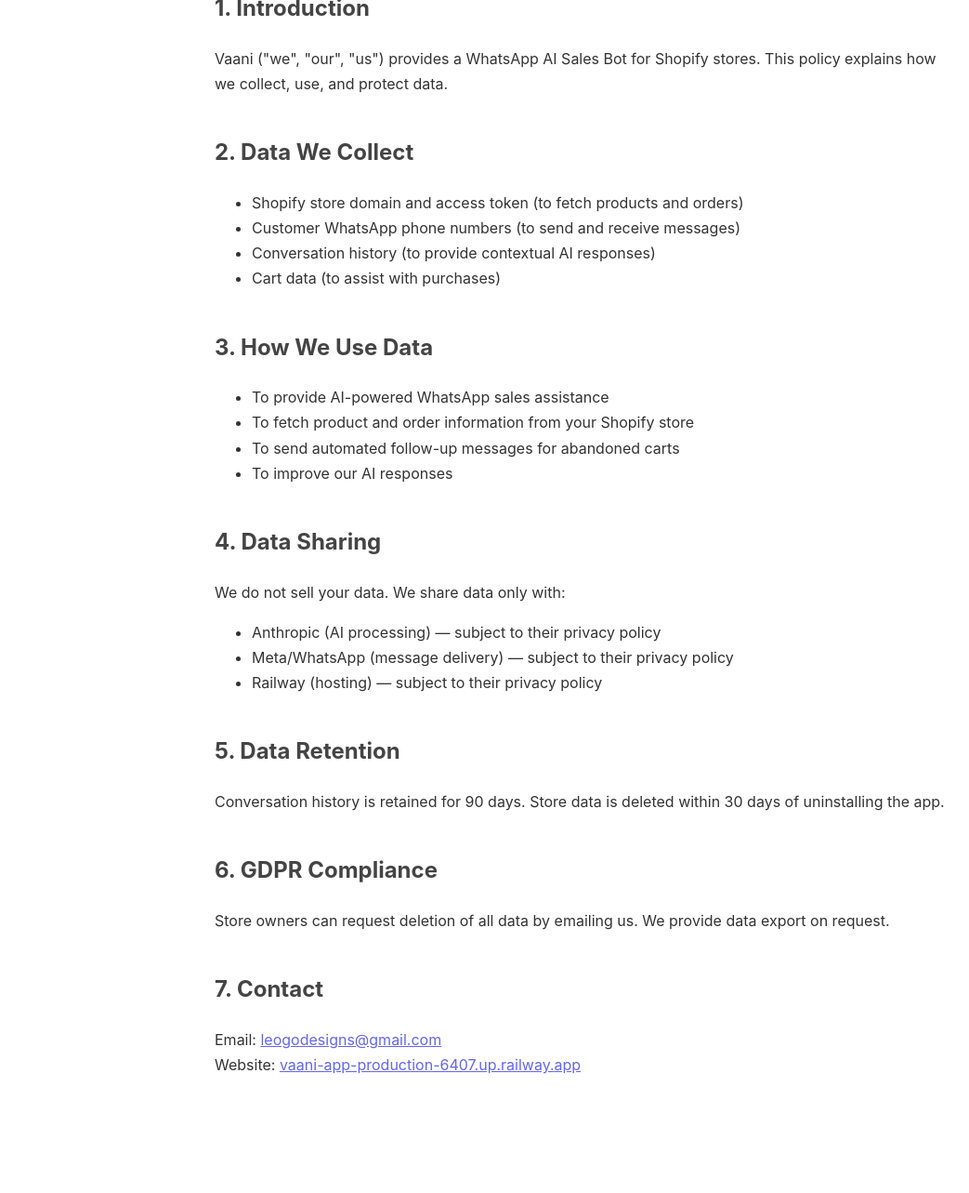
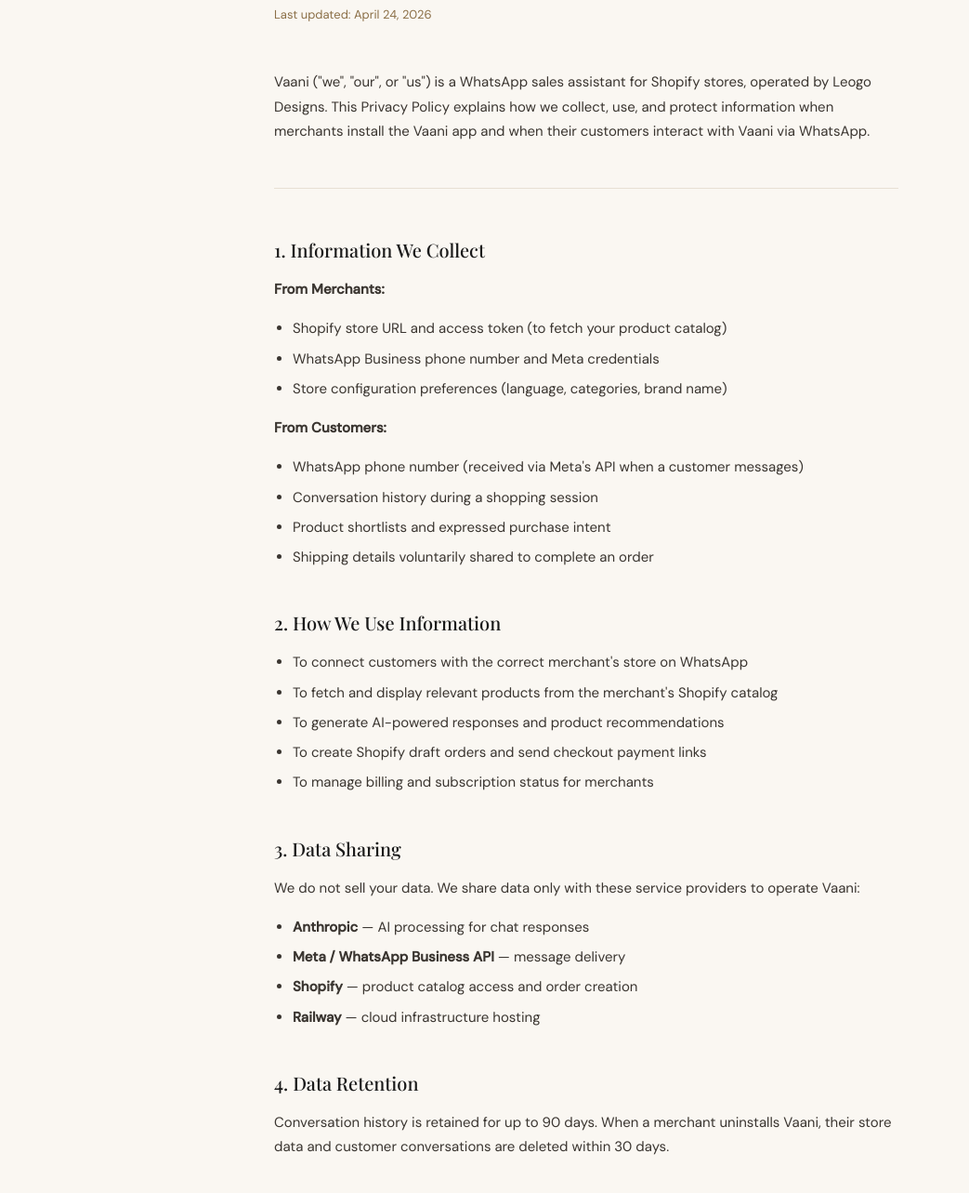
Before and after one commit to leogodesigns-bit/vaani-app, a website: page public/privacy.html in a window 1280 px wide. Shown: the part 214-1497 px from the top of the page at 93% size, without its empty margins (9-1052 px from the left). Before the commit the page ends 1433 px from the top, so only its background shows below. Drawn offline with nearby package versions, Linux system fonts and the light colour scheme.

Commit message:
Add privacy policy page

```diff
--- a/index.js
+++ b/index.js
@@ -3,6 +3,7 @@ const express = require('express');
 const { initDB } = require('./db');
 const { startScheduler } = require('./scheduler');
 const app = express();
+app.use(express.static(__dirname + '/public'));
 
 app.use(express.json());
 app.use(express.urlencoded({ extended: true }));
@@ -15,6 +16,10 @@ app.use('/dashboard', require('./routes/dashboard'));
 
 
 // ── BILLING ROUTES ──────────────────────────────────────────
+app.get('/privacy', (req, res) => {
+  res.sendFile(__dirname + '/public/privacy.html');
+});
+
 app.get('/pricing', (req, res) => {
   const shop = req.query.shop || '';
   res.send(`<!DOCTYPE html>
--- a/public/privacy.html
+++ b/public/privacy.html
@@ -1,54 +1,77 @@
 <!DOCTYPE html>
 <html lang="en">
 <head>
-  <meta charset="UTF-8">
-  <meta name="viewport" content="width=device-width, initial-scale=1.0">
-  <title>Vaani — Privacy Policy</title>
-  <style>
-    body { font-family: -apple-system, sans-serif; max-width: 800px; margin: 60px auto; padding: 0 20px; color: #333; line-height: 1.7; }
-    h1 { color: #1a1a1a; } h2 { color: #444; margin-top: 40px; }
-    a { color: #6366f1; }
-  </style>
+<meta charset="UTF-8">
+<meta name="viewport" content="width=device-width, initial-scale=1.0">
+<title>Privacy Policy — Vaani</title>
+<link href="https://fonts.googleapis.com/css2?family=Playfair+Display:wght@400;500&family=DM+Sans:wght@300;400;500&display=swap" rel="stylesheet">
+<style>
+  :root { --cream: #faf7f2; --ink: #1a1a1a; --warm: #8b6f47; --border: #e8e0d4; }
+  * { box-sizing: border-box; margin: 0; padding: 0; }
+  body { font-family: 'DM Sans', sans-serif; background: var(--cream); color: var(--ink); font-size: 15px; line-height: 1.75; }
+  header { border-bottom: 1px solid var(--border); padding: 24px 40px; }
+  .logo { font-family: 'Playfair Display', serif; font-size: 22px; color: var(--ink); text-decoration: none; }
+  .logo span { color: var(--warm); }
+  .container { max-width: 720px; margin: 60px auto; padding: 0 24px 80px; }
+  h1 { font-family: 'Playfair Display', serif; font-size: 36px; font-weight: 400; margin-bottom: 8px; }
+  .meta { color: var(--warm); font-size: 13px; margin-bottom: 48px; }
+  h2 { font-family: 'Playfair Display', serif; font-size: 20px; font-weight: 500; margin: 40px 0 12px; }
+  p { margin-bottom: 16px; color: #3a3530; }
+  ul { padding-left: 20px; margin-bottom: 16px; color: #3a3530; }
+  li { margin-bottom: 6px; }
+  a { color: var(--warm); text-decoration: none; border-bottom: 1px solid var(--border); }
+  .divider { border: none; border-top: 1px solid var(--border); margin: 48px 0; }
+  footer { text-align: center; font-size: 12px; color: #999; padding: 24px; border-top: 1px solid var(--border); }
+</style>
 </head>
 <body>
-  <h1>Vaani Privacy Policy</h1>
-  <p>Last updated: April 21, 2026</p>
-
-  <h2>1. Introduction</h2>
-  <p>Vaani ("we", "our", "us") provides a WhatsApp AI Sales Bot for Shopify stores. This policy explains how we collect, use, and protect data.</p>
-
-  <h2>2. Data We Collect</h2>
+<header><a href="/" class="logo">Vaani<span>.</span></a></header>
+<div class="container">
+  <h1>Privacy Policy</h1>
+  <p class="meta">Last updated: April 24, 2026</p>
+  <p>Vaani ("we", "our", or "us") is a WhatsApp sales assistant for Shopify stores, operated by Leogo Designs. This Privacy Policy explains how we collect, use, and protect information when merchants install the Vaani app and when their customers interact with Vaani via WhatsApp.</p>
+  <hr class="divider">
+  <h2>1. Information We Collect</h2>
+  <p><strong>From Merchants:</strong></p>
   <ul>
-    <li>Shopify store domain and access token (to fetch products and orders)</li>
-    <li>Customer WhatsApp phone numbers (to send and receive messages)</li>
-    <li>Conversation history (to provide contextual AI responses)</li>
-    <li>Cart data (to assist with purchases)</li>
+    <li>Shopify store URL and access token (to fetch your product catalog)</li>
+    <li>WhatsApp Business phone number and Meta credentials</li>
+    <li>Store configuration preferences (language, categories, brand name)</li>
   </ul>
-
-  <h2>3. How We Use Data</h2>
+  <p><strong>From Customers:</strong></p>
   <ul>
-    <li>To provide AI-powered WhatsApp sales assistance</li>
-    <li>To fetch product and order information from your Shopify store</li>
-    <li>To send automated follow-up messages for abandoned carts</li>
-    <li>To improve our AI responses</li>
+    <li>WhatsApp phone number (received via Meta's API when a customer messages)</li>
+    <li>Conversation history during a shopping session</li>
+    <li>Product shortlists and expressed purchase intent</li>
+    <li>Shipping details voluntarily shared to complete an order</li>
   </ul>
-
-  <h2>4. Data Sharing</h2>
-  <p>We do not sell your data. We share data only with:</p>
+  <h2>2. How We Use Information</h2>
   <ul>
-    <li>Anthropic (AI processing) — subject to their privacy policy</li>
-    <li>Meta/WhatsApp (message delivery) — subject to their privacy policy</li>
-    <li>Railway (hosting) — subject to their privacy policy</li>
+    <li>To connect customers with the correct merchant's store on WhatsApp</li>
+    <li>To fetch and display relevant products from the merchant's Shopify catalog</li>
+    <li>To generate AI-powered responses and product recommendations</li>
+    <li>To create Shopify draft orders and send checkout payment links</li>
+    <li>To manage billing and subscription status for merchants</li>
   </ul>
-
-  <h2>5. Data Retention</h2>
-  <p>Conversation history is retained for 90 days. Store data is deleted within 30 days of uninstalling the app.</p>
-
-  <h2>6. GDPR Compliance</h2>
-  <p>Store owners can request deletion of all data by emailing us. We provide data export on request.</p>
-
-  <h2>7. Contact</h2>
-  <p>Email: <a href="mailto:leogodesigns@gmail.com">leogodesigns@gmail.com</a><br>
-  Website: <a href="https://vaani-app-production-6407.up.railway.app">vaani-app-production-6407.up.railway.app</a></p>
+  <h2>3. Data Sharing</h2>
+  <p>We do not sell your data. We share data only with these service providers to operate Vaani:</p>
+  <ul>
+    <li><strong>Anthropic</strong> — AI processing for chat responses</li>
+    <li><strong>Meta / WhatsApp Business API</strong> — message delivery</li>
+    <li><strong>Shopify</strong> — product catalog access and order creation</li>
+    <li><strong>Railway</strong> — cloud infrastructure hosting</li>
+  </ul>
+  <h2>4. Data Retention</h2>
+  <p>Conversation history is retained for up to 90 days. When a merchant uninstalls Vaani, their store data and customer conversations are deleted within 30 days.</p>
+  <h2>5. Security</h2>
+  <p>All data is stored in encrypted databases. API credentials are never exposed in client-facing code. We use HTTPS for all data in transit.</p>
+  <h2>6. Your Rights</h2>
+  <p>Merchants may request access to, correction of, or deletion of their data at any time by contacting us.</p>
+  <h2>7. WhatsApp & Meta Compliance</h2>
+  <p>Vaani operates through the official WhatsApp Business API and complies with Meta's Business and Commerce policies. We do not initiate unsolicited messages.</p>
+  <h2>8. Contact</h2>
+  <p>Leogo Designs<br>Email: <a href="mailto:hello@leogodesigns.com">hello@leogodesigns.com</a><br>Pune & Satara, Maharashtra, India</p>
+</div>
+<footer>© 2026 Vaani by Leogo Designs · <a href="/">Home</a></footer>
 </body>
 </html>
```
